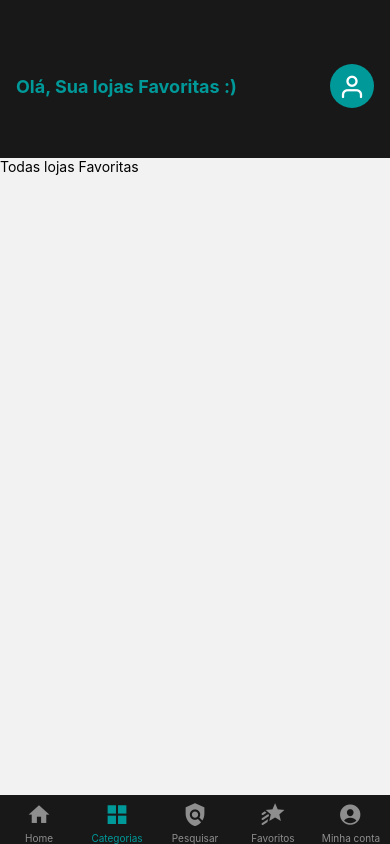
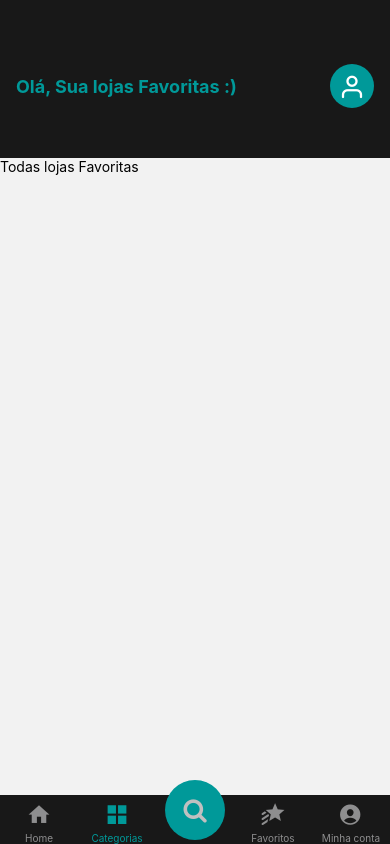
Before and after one commit to EriksJunior/Cliente_Promotion_App, a React Native app: screen /Categorias in a window 390 px wide. Built offline with nearby package versions, Linux system fonts and the light colour scheme; no server answers.

Commit message:
feat: finalizado botão de busca

```diff
--- /dev/null
+++ b/src/components/TabButtonSearch/index.tsx
@@ -0,0 +1,27 @@
+import React from "react"
+import { View, StyleSheet } from "react-native"
+import { FontAwesome } from '@expo/vector-icons'
+
+interface ITabButtonSearch{
+  size: number,
+  color?: string
+  focused: boolean
+}
+export default function TabButtonSearch({size, color, focused}: ITabButtonSearch) {
+  return (
+    <View style={[styles.container, {backgroundColor: focused ?  '#008888' : '#009999'} ]}>
+      <FontAwesome name="search" size={size} color={ focused ? '#fff' : '#C0C0C0'}></FontAwesome >
+    </View>
+  )
+}
+
+const styles = StyleSheet.create({
+  container: {
+    width: 60,
+    height: 60,
+    borderRadius: 30,
+    alignItems: 'center',
+    justifyContent: 'center',
+    marginBottom: 20
+  }
+})
--- a/src/routes.tsx
+++ b/src/routes.tsx
@@ -5,6 +5,7 @@ import { Ionicons, MaterialCommunityIcons } from '@expo/vector-icons'
 
 import Home from './page/Home/Home'
 import Favorites from './page/Favorites'
+import TabButtonSearch from "./components/TabButtonSearch";
 
 const Stack = createNativeStackNavigator();
 function MyStack() {
@@ -49,8 +50,10 @@ export default function Routes() {
         name="Pesquisar"
         component={Favorites}
         options={{
-          headerShown: false, tabBarIcon: ({ size, color }) => (
-            <MaterialCommunityIcons name="shield-search" size={size} color={color} />
+          tabBarLabel: '',
+          headerShown: false,
+          tabBarIcon: ({ size, focused }) => (
+            <TabButtonSearch  size={size} color={'white'} focused={focused}/>
           )
         }}
       />
```
